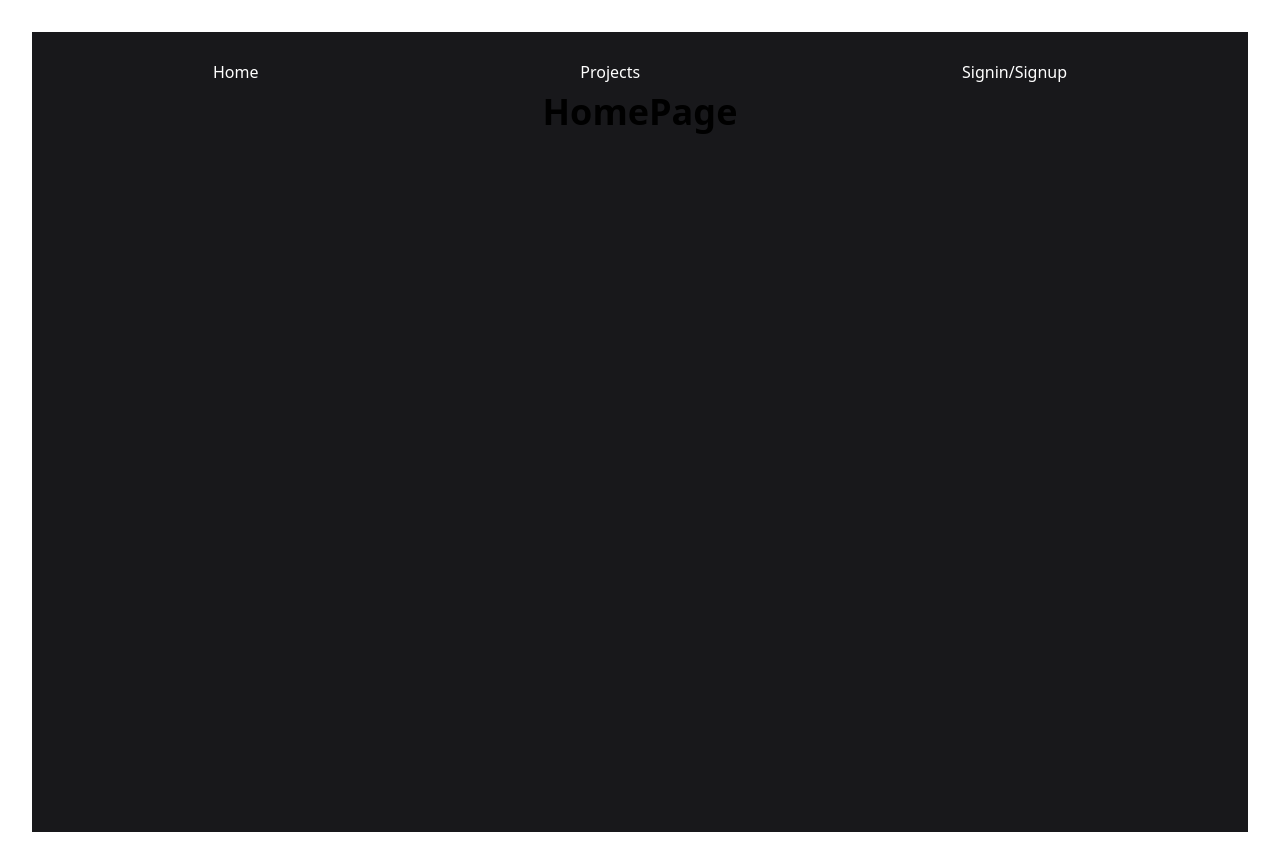
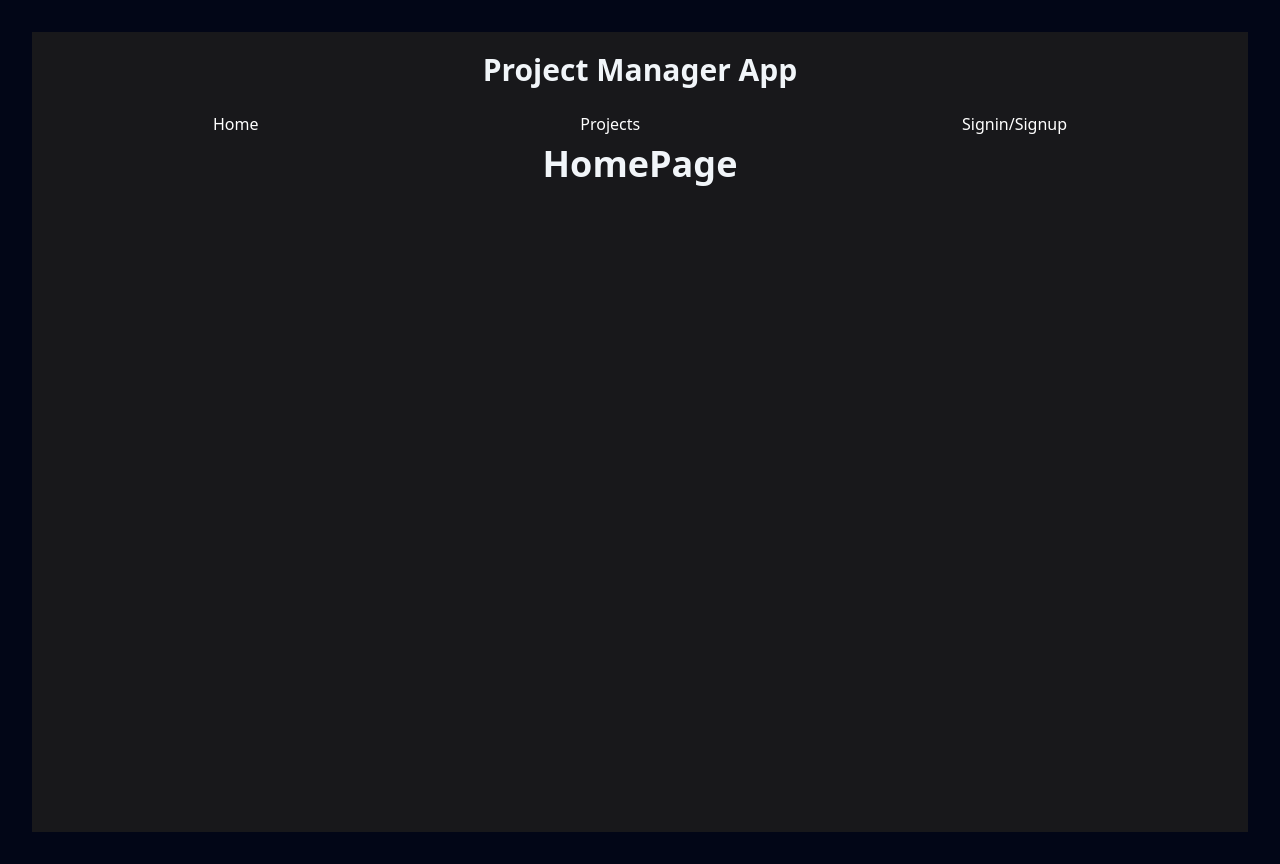
Before and after one commit to Mylesryan100/frontend-project-manager, a React (Vite) app: page / in a window 1280 px wide. Built offline with nearby package versions, Linux system fonts and the light colour scheme; no server answers.

Commit message:
Updated my readme.md

```diff
--- a/src/App.css
+++ b/src/App.css
@@ -58,3 +58,19 @@
 .read-the-docs {
   color: #888;
 }
+
+html,
+body {
+  margin: 0;
+  padding: 0;
+  min-height: 100vh;
+}
+
+body {
+  background: #020617; /* or whatever dark color you want */
+}
+
+#root {
+  width: 100%;
+  min-height: 100vh;
+}
--- a/src/App.tsx
+++ b/src/App.tsx
@@ -33,7 +33,9 @@ console.log(import.meta.env.VITE_BACKEND_URL);
 function App() {
   return (
     <>
+    <div className="min-h-screen bg-gradient-to-b from-slate-950 via-slate-900 to-slate-950 text-slate-100">
       <div className="p-5 bg-zinc-900 h-screen">
+        <h1 className="text-3xl font-bold mb-4">Project Manager App</h1>
       <Navbar />
         <Routes>
           <Route path="/" element={<HomePage />}/>
@@ -42,6 +44,7 @@ function App() {
           <Route path="/auth" element={<AuthPage />}/>
 
         </Routes>
+      </div>
       </div>
     </>
   );
--- a/src/pages/ProjectsPage.tsx
+++ b/src/pages/ProjectsPage.tsx
@@ -22,7 +22,9 @@ function ProjectsPage() {
       } catch (error: any) {
         console.log(error);
         const message =
-          error.response?.data?.message || error.message || "Error loading projects";
+          error.response?.data?.message ||
+          error.message ||
+          "Error loading projects";
         setError(message);
       } finally {
         setLoading(false);
@@ -37,14 +39,16 @@ function ProjectsPage() {
       setError("");
       setLoading(true);
       await apiClient.delete(`/api/projects/${id}`);
-      setProjects(prev => prev.filter(project => project._id !== id));
+      setProjects((prev) => prev.filter((project) => project._id !== id));
       if (editingProject?._id === id) {
         setEditingProject(null);
       }
     } catch (error: any) {
       console.error(error);
       const message =
-        error.response?.data?.message || error.message || "Error deleting project";
+        error.response?.data?.message ||
+        error.message ||
+        "Error deleting project";
       setError(message);
     } finally {
       setLoading(false);
@@ -63,10 +67,10 @@ function ProjectsPage() {
         project={editingProject ?? undefined}
         submitLabel={editingProject ? "Update Project" : "Create Project"}
         onSuccess={(savedProject) => {
-          setProjects(prev => {
-            const exists = prev.some(p => p._id === savedProject._id);
+          setProjects((prev) => {
+            const exists = prev.some((p) => p._id === savedProject._id);
             return exists
-              ? prev.map(p => (p._id === savedProject._id ? savedProject : p))
+              ? prev.map((p) => (p._id === savedProject._id ? savedProject : p))
               : [...prev, savedProject];
           });
           setEditingProject(null);
@@ -80,7 +84,7 @@ function ProjectsPage() {
           projects.map((project) => (
             <div
               key={project._id}
-              className="text-white w-50 flex flex-col h-50 border border-red-500 p-2 text-center rounded"
+              className="w-56 flex flex-col h-48 border border-sky-500/60 bg-slate-900/90 p-3 text-center rounded-lg shadow"
             >
               <div className="font-bold">{project.name}</div>
               <div>{project.description}</div>
@@ -88,14 +92,14 @@ function ProjectsPage() {
               <div className="mt-auto flex flex-col gap-2">
                 <Link
                   to={`/projects/${project._id}`}
-                  className="bg-sky-500 rounded py-1"
+                  className="mt-auto rounded bg-sky-500 py-1 text-sm font-semibold hover:bg-sky-600"
                 >
                   See Project
                 </Link>
 
                 <button
                   type="button"
-                  className="bg-yellow-500 rounded py-1"
+                  className="mt-2 rounded bg-amber-500 py-1 text-sm font-semibold hover:bg-amber-600"
                   onClick={() => setEditingProject(project)}
                 >
                   Edit
@@ -103,7 +107,7 @@ function ProjectsPage() {
 
                 <button
                   type="button"
-                  className="bg-pink-500 rounded py-1"
+                  className="mt-2 rounded bg-pink-500 py-1 text-sm font-semibold hover:bg-pink-600"
                   onClick={() => handleDelete(project._id)}
                 >
                   Delete
```
Also changed, not shown: 1 other file (tests, documents, lock files or other folders).
